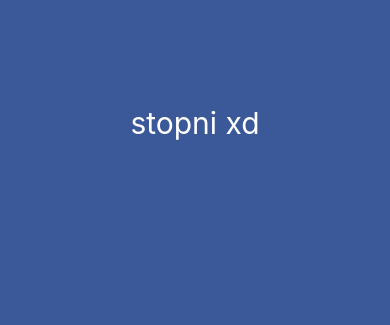
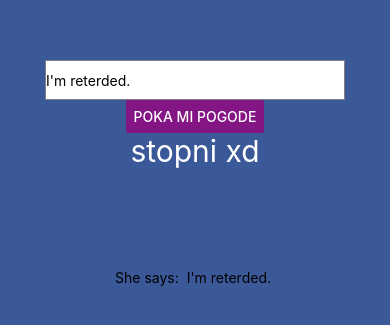
Before and after one commit to wombatka/shipitday, a React Native app: screen / in a window 390 px wide. Shown: the part 249-574 px from the top of the page. Built offline with nearby package versions, Linux system fonts and the light colour scheme; no server answers.

Commit message:
Magic button

```diff
--- a/App.js
+++ b/App.js
@@ -1,5 +1,5 @@
 import React from 'react';
-import { StyleSheet, Text, View, Image } from 'react-native';
+import { StyleSheet, Text, TextInput, View, Image, Button } from 'react-native';
 import axios from 'axios';
 import _ from 'lodash';
 
@@ -13,9 +13,11 @@ export default class App extends React.Component {
     this.state = {
         zipcode : ZIP_CODE,
         days : [],
-        forecast: {}
+        forecast: {},
+        text: "I'm reterded."
     }
     this._getForecast = this._getForecast.bind(this)
+    this._onPressMagicButton = this._onPressMagicButton.bind(this)
 
   }
   _getForecast(zipcode){
@@ -32,19 +34,36 @@ export default class App extends React.Component {
 
     });
   }
+
+  _onPressMagicButton() {
+    this._getForecast(this.state.text)
+  }
+
   render() {
-    if(this.state.days.length<=0){
-        this._getForecast(this.state.zipcode)
-
-    }
+    // if(this.state.days.length<=0){
+    //     this._getForecast(this.state.zipcode)
+    //
+    // }
     return (
       <View style={styles.container}>
         {/* <Text>{JSON.stringify(this.state.forecast, null, 2)}</Text> */}
+        <TextInput
+          style={{height: 40, width: 300, backgroundColor: '#ffffff', borderColor: 'gray', borderWidth: 1}}
+          onChangeText={(text) => this.setState({text})}
+          value={this.state.text}
+        />
+        <Button
+          onPress={this._onPressMagicButton}
+          title="POKA MI POGODE"
+          color="#841584"
+        ></Button>
+
         <Text style={styles.temperature}>{_.get(this.state.forecast, 'forecast.simpleforecast.forecastday[0].high.celsius')} { "stopni xd " }</Text>
         <Image
           style={{width: 100, height: 100}}
           source={{uri: _.get(this.state.forecast, 'forecast.simpleforecast.forecastday[0].icon_url')}}
         />
+        <Text>{"She says: "} {this.state.text} </Text>
       </View>
     );
   }
```
